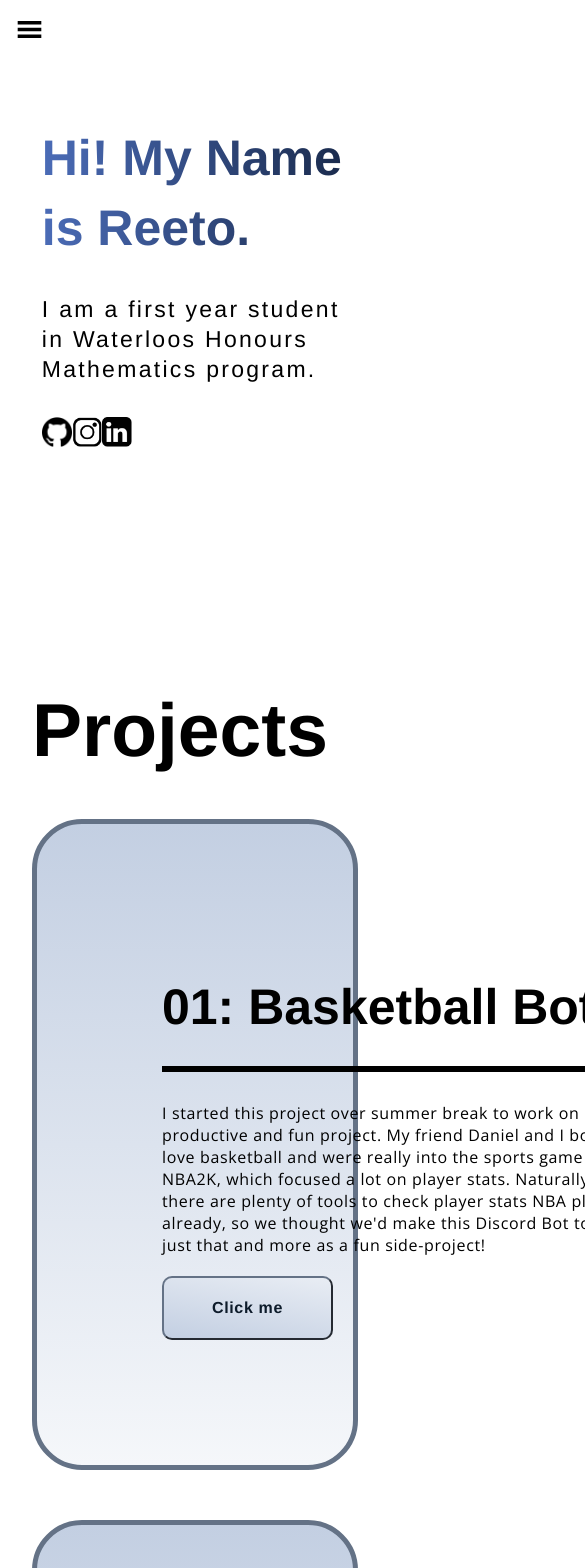
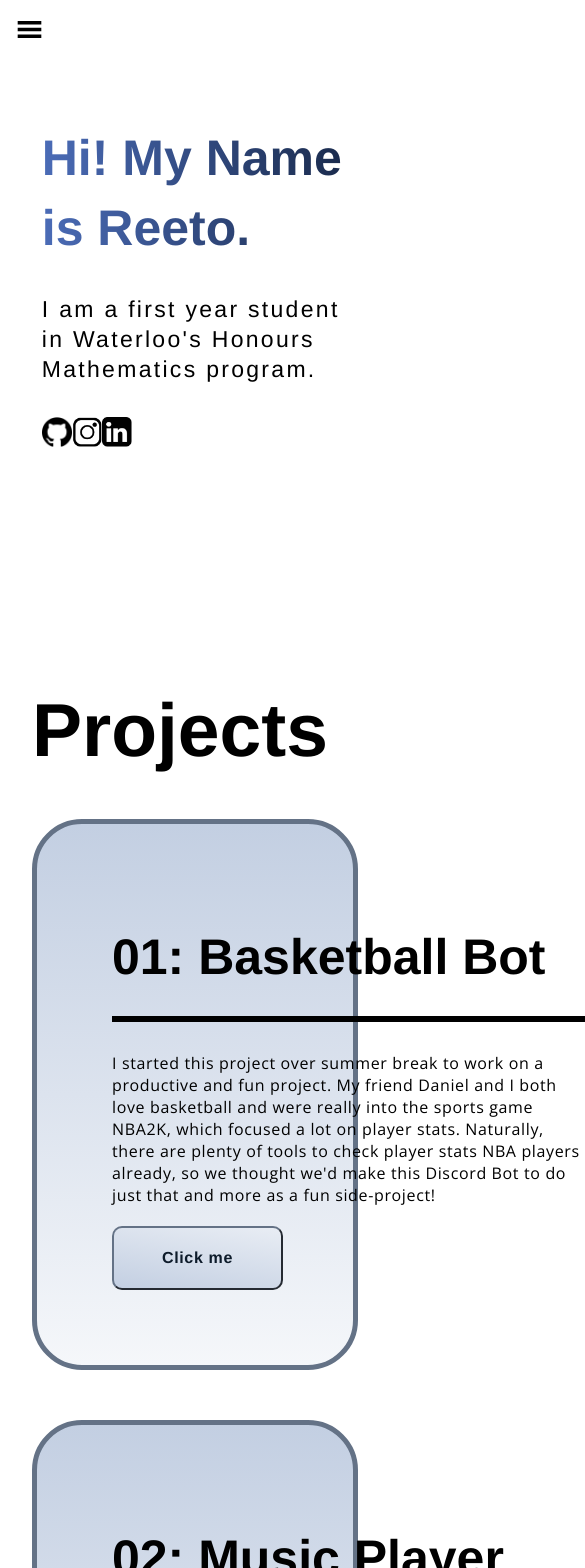
Before and after one commit to Reeto29/reeto29.vercel.app, a React (Create React App) app: page / in a window 390 px wide. Shown: the top 1568 px of the page, 585 px wide, since content can reach past the window. Built offline with nearby package versions, Linux system fonts and the light colour scheme; a web font is replaced by a local one.

Commit message:
updating reactivity for projects

```diff
--- a/src/App.js
+++ b/src/App.js
@@ -13,7 +13,7 @@ const App = () => (
     <Navbar />
     <Header />
     <Projects />
-    <Experience />
+    {/* <Experience /> */}
 
   </div>
 );
--- a/src/components/Navbar/Navbar.css
+++ b/src/components/Navbar/Navbar.css
@@ -43,7 +43,7 @@
     top: 0;
     left: 0;
     width: 100%;
-    height: 100vh;
+    height: 100%;
     background: white;
     transition: .5s ease;
 
--- a/src/container/Header/Header.jsx
+++ b/src/container/Header/Header.jsx
@@ -11,7 +11,7 @@ const Header = () => (
 
         <h1 className='app__header-h1'>Hi! My Name is Reeto.</h1>
         <p className= 'subheading'style={{margin: '2rem 0'}}>
-          I am a first year student in Waterloos Honours Mathematics program.
+          I am a first year student in Waterloo's Honours Mathematics program.
         </p>
 
         <div className='button__links'>
--- a/src/container/Projects/Projects.css
+++ b/src/container/Projects/Projects.css
@@ -36,7 +36,6 @@
 
 .centerBoxes {
   display: flex;
-  width: 100%;
   background: #f5f7fa;
   background-image: linear-gradient(to top, #f5f7fa 0%, #c3cfe2 100%);
   border-radius: 50px;
@@ -44,6 +43,10 @@
   border-width: 5px;
   border-style: solid;
   margin-bottom: 50px;
+
+  align-items: center;
+  align-content: space-between;
+
 }
 
 .centerBoxes:hover {
@@ -75,7 +78,9 @@
 }
 
 .contentBox {
-  margin: 125px;
+  margin-left: 75px;
+  margin-top: 75px;
+  margin-bottom: 75px;
 }
 
 .images__projects {
@@ -83,10 +88,36 @@
   height: 500px;
   object-fit: cover;
   border-radius: 40px;
-  margin: 50px;
-  margin-right: 125px;
 
   border-color: #f5f7fa;
   border-style: solid;
   border-width: 5px;
+  margin: 30px;
 }
+
+@media screen and (min-width: 2000px) {
+  .app__projects-h1 {
+      font-size: 180px;
+  }
+}
+
+@media screen and (max-width: 1275px) {
+    .images__projects {
+      display: none;
+  }
+
+}
+
+@media screen and (max-width: 650px) {
+
+  .images__projects {
+      display: none;
+  }
+}
+
+@media screen and (max-width: 450px) {
+
+  .images__projects {
+      display: none;
+  }
+}
```
